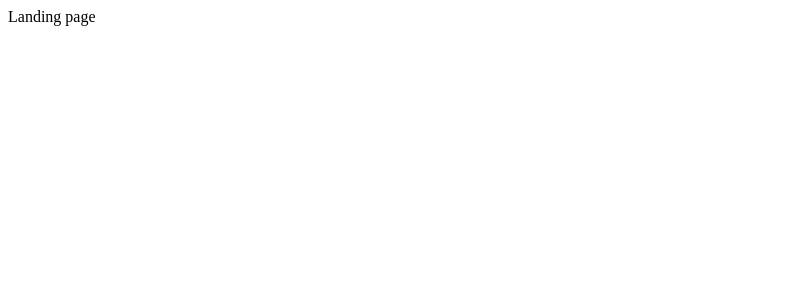
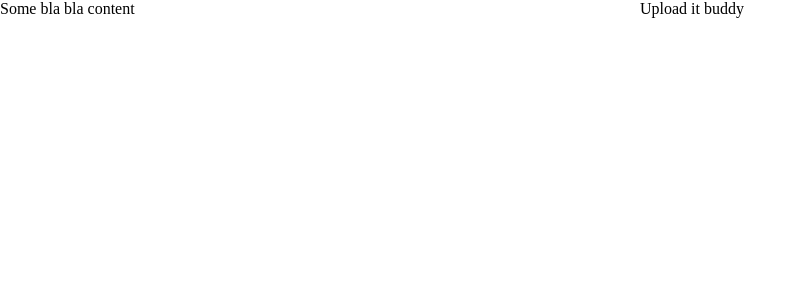
Before and after one commit to kamleshdhondge/aihackathonmonolith, a React (Create React App) app in the folder frontend/: page / in a window 1280 px wide. Shown: the top 300 px of the page, without its empty margins (0-806 px from the left). Built offline with nearby package versions, Linux system fonts and the light colour scheme.

Commit message:
Add the Landing Page

```diff
--- a/frontend/src/App.js
+++ b/frontend/src/App.js
@@ -1,5 +1,6 @@
 import { useContext } from 'react';
 import {AppContext} from './state/AppContext';
+import {Landing} from './components/Landing';
 import './App.css';
 
 const useRenderPage = () => {
@@ -7,7 +8,7 @@ const useRenderPage = () => {
 
   switch(activePage) {
     case '':
-      return <div>Landing page</div>;
+      return <Landing />;
     default:
       return <div>Vroom Vroom</div>;
   }
--- /dev/null
+++ b/frontend/src/components/Landing.css
@@ -0,0 +1,12 @@
+* {
+    padding: 0;
+    margin: 0;
+}
+
+.container {
+    display: flex;
+}
+
+.column {
+    width: 50%;
+}
--- /dev/null
+++ b/frontend/src/components/Landing.js
@@ -0,0 +1,16 @@
+import './Landing.css'
+
+const LeftSideView = () => {
+    return <div className='column'>Some bla bla content</div>
+}
+
+const RightSideView = () => {
+   return <div className='column'>Upload it buddy</div>
+}
+
+export const Landing = (props) => {
+    return <div className='container'>
+        <LeftSideView />
+        <RightSideView />
+    </div>
+}
```
